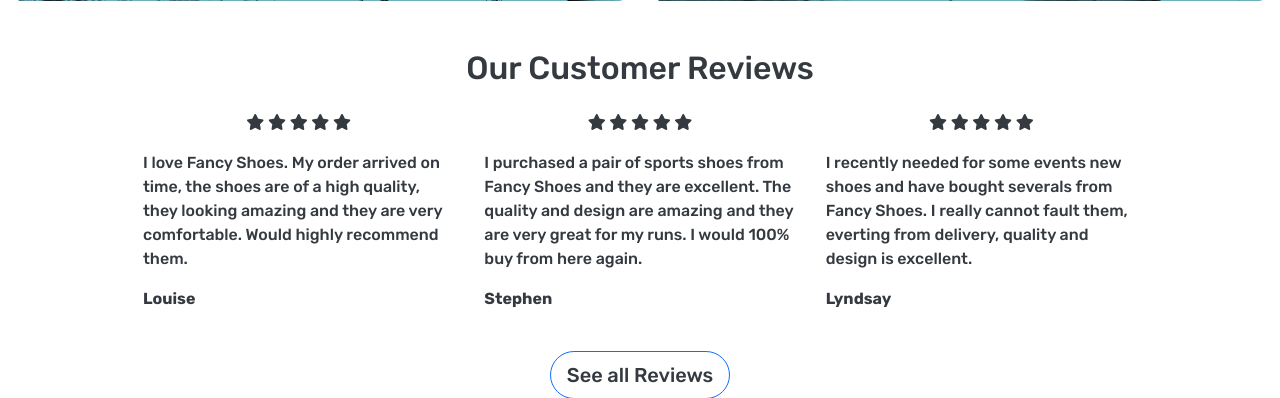
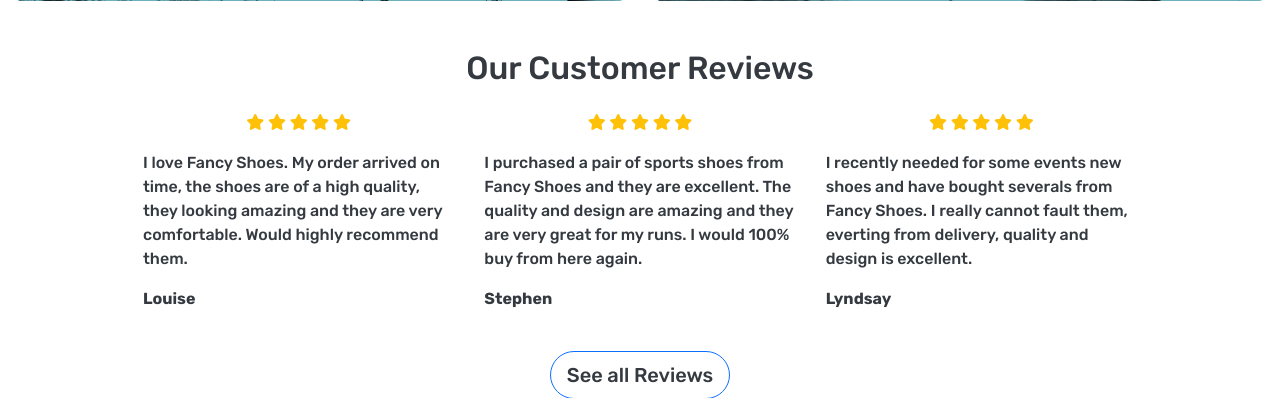
Before and after one commit to Puksrevolution/milestone-project-4, a Django app: page / in a window 1280 px wide. Shown: the part 1059-1457 px from the top of the page. Run offline with Django 3.2, Linux system fonts and the light colour scheme; parts of the project's set-up code (start-up, migrations or seed data) failed here and were passed over; some libraries are stand-ins or nearby versions.

Commit message:
Style: icon color change

```diff
--- a/static/css/base.css
+++ b/static/css/base.css
@@ -26,7 +26,7 @@
 }
 
 /* Icons */
-.stars i .fas .fa-star {
+.fas {
     color: #FFC107;
 }
 
```
